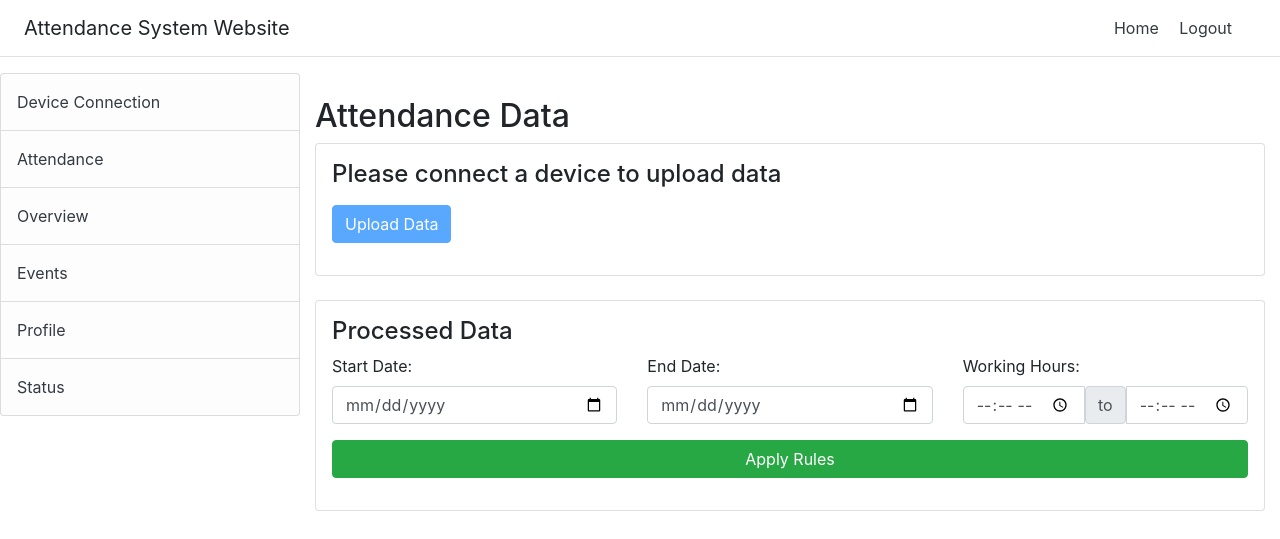
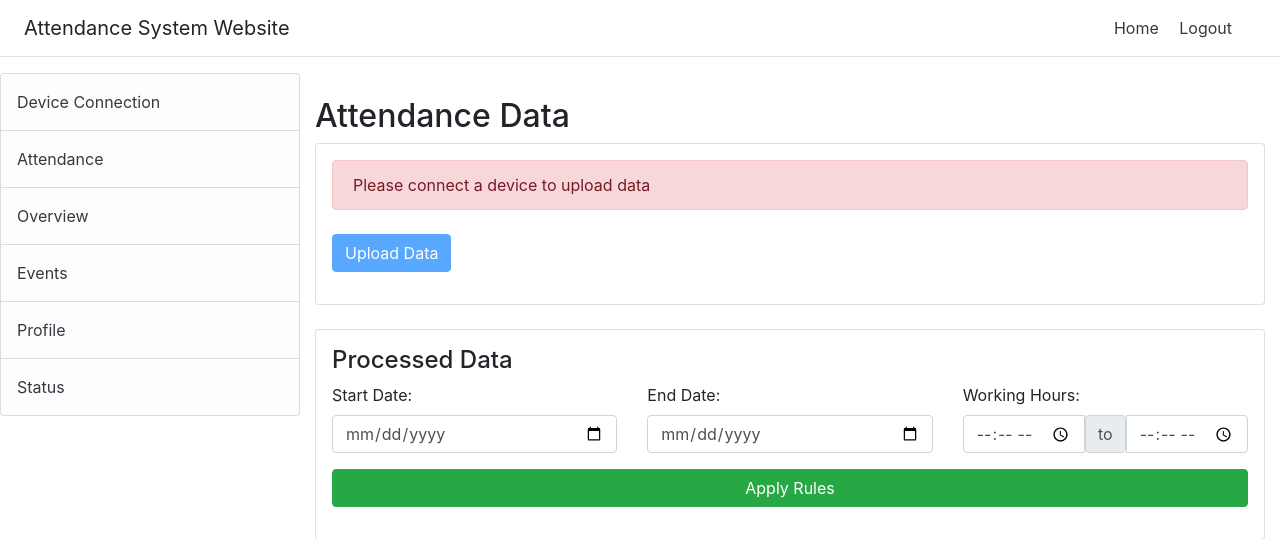
Before and after one commit to nhattran02/vision_web_server, a Flask app: page /attendance in a window 1280 px wide. Shown: the top 539 px of the page. Run offline with Flask 3, Linux system fonts and the light colour scheme; the visitor is signed in with stand-in values (Sample User, id 1); some libraries are stand-ins or nearby versions.

Commit message:
fix not response in attendance page

```diff
--- a/website/logic.py
+++ b/website/logic.py
@@ -56,6 +56,7 @@ def handle_disconnect_device():
 @logic.route('/attendance', methods=['GET', 'POST'])
 @login_required
 def attendance():
+    # set_device_status(False) # For testing
     return render_template('attendance.html', is_device_connected = get_device_status(), user=current_user)
 
 
--- a/website/templates/attendance.html
+++ b/website/templates/attendance.html
@@ -7,13 +7,26 @@
 
     <!-- Raw Data Upload Section -->
     <div class="card p-3 mb-4">
-        {% if is_device_connected  %}
+        <!-- {% if is_device_connected  %}
             <h4>Upload Raw Data from Device {{ device_id }}</h4>
         {% else %}
             <h4>Please connect a device to upload data</h4>
+        {% endif %} -->
+
+        {% if is_device_connected %}
+            <div class="alert alert-success">
+                Upload Raw Data from Device {{ device_id }}
+            </div>
+        {% else %}
+            <div class="alert alert-danger">
+                Please connect a device to upload data
+            </div>
         {% endif %}
+
         <div class="mb-3">
-            <button type="button" class="btn btn-primary mt-2" id="upload_raw_data" name="upload_raw_data" disabled>Upload Data</button>
+            <!-- <button type="button" class="btn btn-primary mt-2" id="upload_raw_data" name="upload_raw_data">Upload Data</button> -->
+            <button type="button" name="upload_raw_data" class="btn btn-primary mt-2">Upload Data</button>
+            <input type="hidden" id="is_device_connected" value="{{ is_device_connected }}">
         </div>
 
         <!-- Raw Data Table -->
@@ -94,6 +107,10 @@
 
 <script>
     const upLoadRawBtn = document.querySelector('button[name="upload_raw_data"]');
+    if (!upLoadRawBtn) {
+        alert('Button not found');
+    }
+
     document.addEventListener("DOMContentLoaded", function () {
         const isDeviceConnected = document.getElementById('is_device_connected').value === 'True';
         if (isDeviceConnected) {
@@ -103,8 +120,9 @@
         }
     });
 
-    document.getElementById('upload-data').addEventListener('click', function () {
-        const deviceId = document.getElementById('device-id').value;
+    upLoadRawBtn.addEventListener('click', function (e) {
+        e.preventDefault();
+        const deviceId = document.getElementById('device_id').value;
         if (!deviceId) {
             alert('Please enter a Device ID');
             return;
@@ -130,6 +148,9 @@
         // Show raw data table
         document.getElementById('raw-data-section').style.display = 'block';
     });
+
+
+
 
     document.getElementById('process-data').addEventListener('click', function () {
         const startDate = document.getElementById('start-date').value;
```
